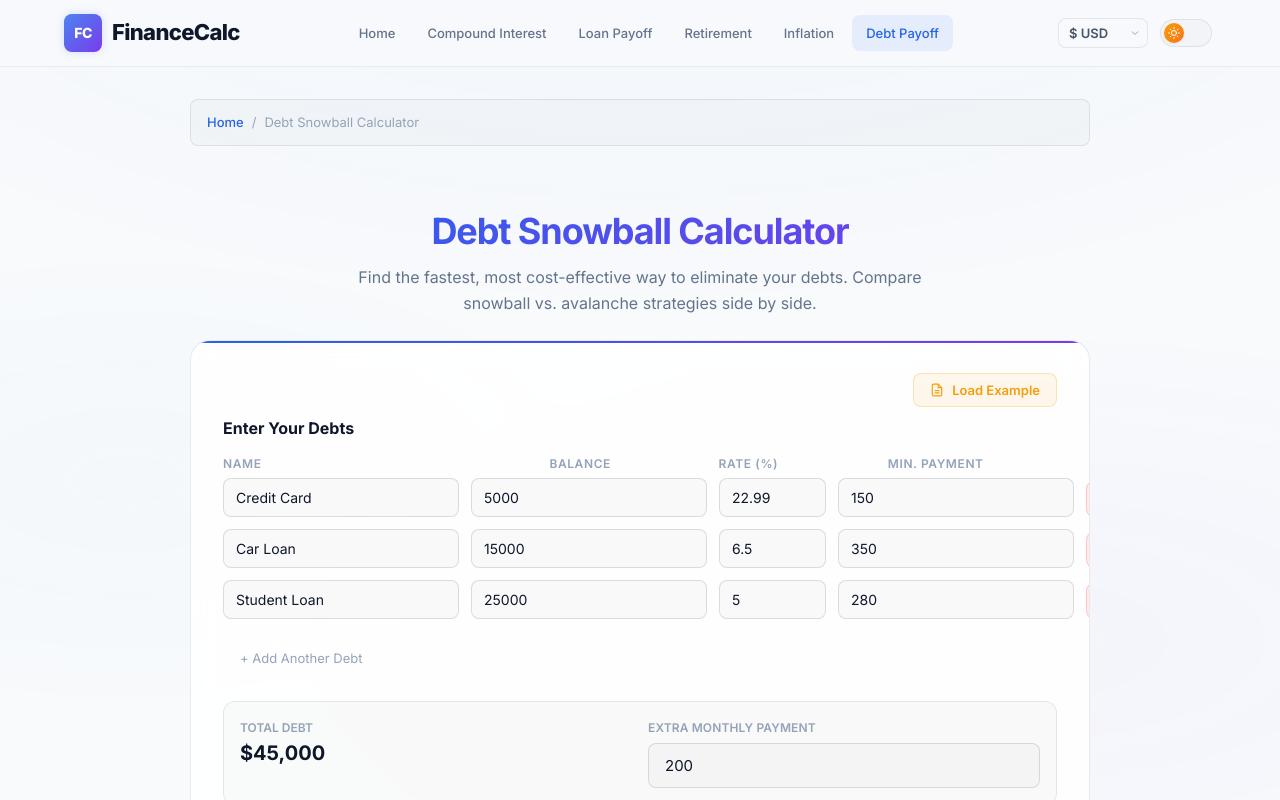
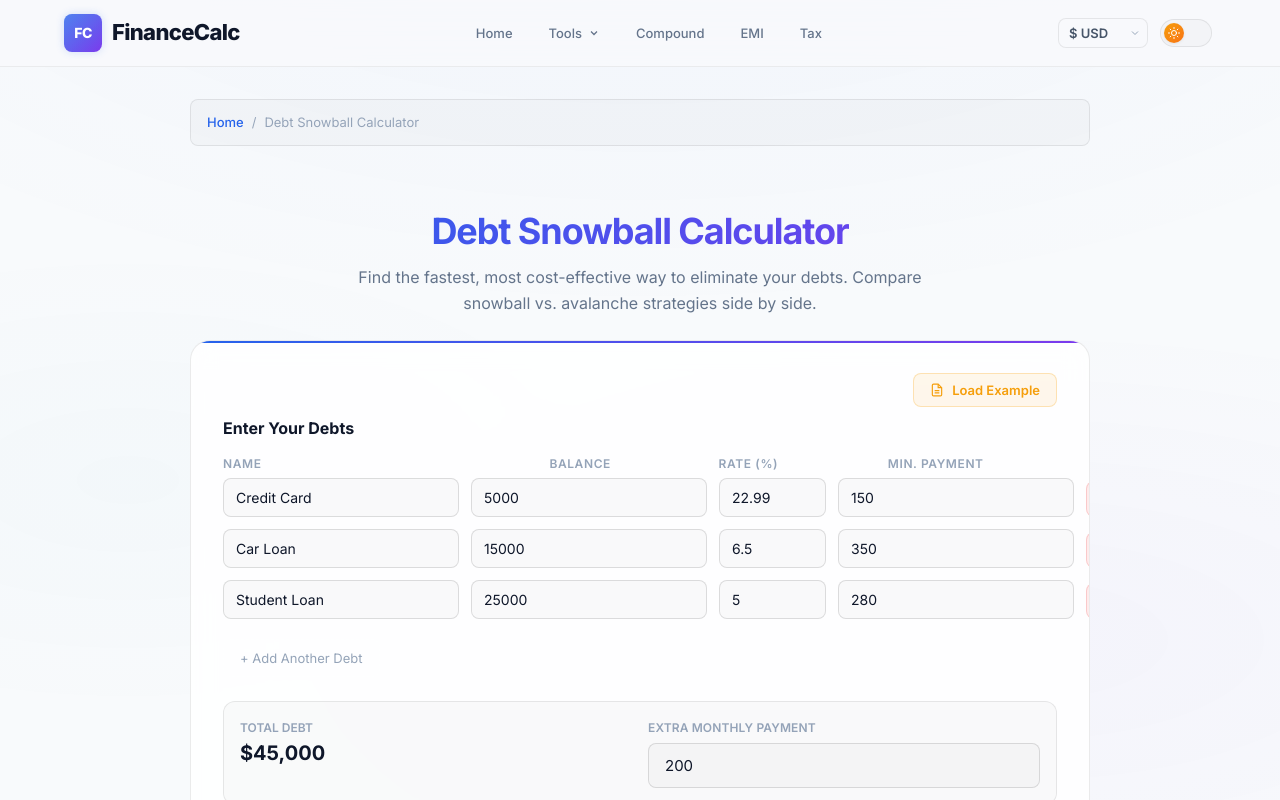
Before and after one commit to Arnav20007/new, a React (Vite) app: page /debt-snowball-calculator in a window 1280 px wide. Shown: the top 800 px of the page. Built offline with nearby package versions, Linux system fonts and the light colour scheme.

Commit message:
Fix header overflow with dropdown, update SEO titles, and relax input validation to allow decimals

```diff
--- a/src/components/Layout/Header.jsx
+++ b/src/components/Layout/Header.jsx
@@ -6,14 +6,25 @@ import CurrencySelector from '../common/CurrencySelector';
 const navLinks = [
     { path: '/', label: 'Home' },
     { path: '/compound-interest-calculator', label: 'Compound Interest' },
+    { path: '/emi-calculator', label: 'EMI Calculator' },
+    { path: '/india-tax-calculator', label: 'India Tax' },
+];
+
+const allTools = [
+    { path: '/compound-interest-calculator', label: 'Compound Interest' },
     { path: '/loan-payoff-calculator', label: 'Loan Payoff' },
     { path: '/retirement-calculator', label: 'Retirement' },
     { path: '/inflation-calculator', label: 'Inflation' },
     { path: '/debt-snowball-calculator', label: 'Debt Payoff' },
+    { path: '/sip-calculator', label: 'SIP Calculator' },
+    { path: '/emi-calculator', label: 'EMI Calculator' },
+    { path: '/india-tax-calculator', label: 'India Tax' },
+    { path: '/credit-card-payoff-calculator', label: 'Credit Card Payoff' },
 ];
 
 export default function Header() {
     const [mobileOpen, setMobileOpen] = useState(false);
+    const [toolsOpen, setToolsOpen] = useState(false);
     const { theme, toggleTheme } = useTheme();
 
     return (
@@ -26,12 +37,27 @@ export default function Header() {
                     </Link>
 
                     <nav className="header-nav">
-                        {navLinks.map(link => (
-                            <NavLink key={link.path} to={link.path} end={link.path === '/'}
-                                className={({ isActive }) => isActive ? 'active' : ''}>
-                                {link.label}
-                            </NavLink>
-                        ))}
+                        <NavLink to="/" end className={({ isActive }) => isActive ? 'active' : ''}>Home</NavLink>
+
+                        <div className={`tools-dropdown ${toolsOpen ? 'open' : ''}`}
+                            onMouseEnter={() => setToolsOpen(true)}
+                            onMouseLeave={() => setToolsOpen(false)}>
+                            <button className="dropdown-trigger" type="button">
+                                Tools
+                                <svg width="12" height="12" viewBox="0 0 24 24" fill="none" stroke="currentColor" strokeWidth="2.5"><polyline points="6,9 12,15 18,9" /></svg>
+                            </button>
+                            <div className="dropdown-menu">
+                                {allTools.map(tool => (
+                                    <Link key={tool.path} to={tool.path} onClick={() => setToolsOpen(false)}>
+                                        {tool.label}
+                                    </Link>
+                                ))}
+                            </div>
+                        </div>
+
+                        <NavLink to="/compound-interest-calculator" className={({ isActive }) => isActive ? 'active' : ''}>Compound</NavLink>
+                        <NavLink to="/emi-calculator" className={({ isActive }) => isActive ? 'active' : ''}>EMI</NavLink>
+                        <NavLink to="/india-tax-calculator" className={({ isActive }) => isActive ? 'active' : ''}>Tax</NavLink>
                     </nav>
 
                     <div className="header-actions">
@@ -105,11 +131,13 @@ export default function Header() {
                     </div>
 
                     <nav className="mobile-nav-links">
-                        {navLinks.map(link => (
-                            <NavLink key={link.path} to={link.path} end={link.path === '/'}
+                        <NavLink to="/" end className={({ isActive }) => isActive ? 'active' : ''} onClick={() => setMobileOpen(false)}>Home</NavLink>
+                        <div style={{ padding: '0.75rem 1rem', fontSize: '0.75rem', color: 'var(--text-muted)', fontWeight: 700, textTransform: 'uppercase', letterSpacing: '0.1em' }}>All Calculators</div>
+                        {allTools.map(tool => (
+                            <NavLink key={tool.path} to={tool.path}
                                 className={({ isActive }) => isActive ? 'active' : ''}
                                 onClick={() => setMobileOpen(false)}>
-                                {link.label}
+                                {tool.label}
                             </NavLink>
                         ))}
                     </nav>
--- a/src/components/common/ValidatedInput.jsx
+++ b/src/components/common/ValidatedInput.jsx
@@ -59,7 +59,7 @@ export default function ValidatedInput({
                     onPaste={handlePaste}
                     min={min}
                     max={max}
-                    step={step}
+                    step={step || 'any'}
                     required={required}
                     disabled={disabled}
                     autoComplete="off"
--- a/src/index.css
+++ b/src/index.css
@@ -462,19 +462,32 @@ p {
 .header-nav {
   display: flex;
   align-items: center;
-  gap: 0.25rem;
-}
-
-.header-nav a {
+  gap: 0.5rem;
+}
+
+.header-nav a,
+.dropdown-trigger {
   color: var(--text-tertiary);
   font-size: 0.8125rem;
   font-weight: 500;
   padding: 0.5rem 0.875rem;
   border-radius: var(--radius-sm);
   transition: all var(--transition-fast);
-}
-
-.header-nav a:hover {
+  display: flex;
+  align-items: center;
+  gap: 0.375rem;
+}
+
+.dropdown-trigger {
+  background: none;
+  border: none;
+  cursor: pointer;
+  font-family: inherit;
+}
+
+.header-nav a:hover,
+.dropdown-trigger:hover,
+.tools-dropdown.open .dropdown-trigger {
   color: var(--text-primary);
   background: var(--bg-glass-hover);
 }
@@ -482,6 +495,54 @@ p {
 .header-nav a.active {
   color: var(--accent-primary);
   background: rgba(59, 130, 246, 0.1);
+}
+
+/* Tools Dropdown */
+.tools-dropdown {
+  position: relative;
+}
+
+.dropdown-menu {
+  position: absolute;
+  top: 100%;
+  left: 50%;
+  transform: translateX(-50%) translateY(10px);
+  width: 260px;
+  background: var(--bg-card);
+  backdrop-filter: blur(20px);
+  border: 1px solid var(--border-primary);
+  border-radius: var(--radius-md);
+  box-shadow: var(--shadow-xl);
+  padding: 0.625rem;
+  opacity: 0;
+  visibility: hidden;
+  transition: all 0.2s cubic-bezier(0.16, 1, 0.3, 1);
+  z-index: 1000;
+  display: grid;
+  grid-template-columns: 1fr;
+  gap: 0.25rem;
+}
+
+.tools-dropdown:hover .dropdown-menu,
+.tools-dropdown.open .dropdown-menu {
+  opacity: 1;
+  visibility: visible;
+  transform: translateX(-50%) translateY(5px);
+}
+
+.dropdown-menu a {
+  padding: 0.625rem 0.875rem;
+  font-size: 0.8125rem;
+  color: var(--text-secondary);
+  border-radius: var(--radius-sm);
+  transition: all 0.2s;
+  white-space: nowrap;
+}
+
+.dropdown-menu a:hover {
+  background: rgba(59, 130, 246, 0.1);
+  color: var(--accent-primary);
+  padding-left: 1.125rem;
 }
 
 .mobile-menu-btn {
@@ -1762,6 +1823,20 @@ p {
 }
 
 /* ========== RESPONSIVE ========== */
+@media (max-width: 1100px) {
+  .header-nav {
+    display: none;
+  }
+
+  .mobile-menu-btn {
+    display: flex;
+  }
+
+  .mobile-nav {
+    display: block;
+  }
+}
+
 @media (max-width: 768px) {
   h1 {
     font-size: 1.75rem;
@@ -1796,18 +1871,6 @@ p {
     flex-direction: column;
     gap: 0.5rem;
     text-align: center;
-  }
-
-  .header-nav {
-    display: none;
-  }
-
-  .mobile-menu-btn {
-    display: flex;
-  }
-
-  .mobile-nav {
-    display: block;
   }
 
   .results-summary {
--- a/src/pages/CompoundInterestCalculator.jsx
+++ b/src/pages/CompoundInterestCalculator.jsx
@@ -179,7 +179,7 @@ export default function CompoundInterestCalculator() {
     return (
         <div className="calculator-page">
             <SEOHead
-                title="Compound Interest Calculator — Free Investment Growth Tool"
+                title="Compound Interest Calculator — Plan Your Savings | FinanceCalc"
                 description="Calculate compound interest with monthly contributions. See annual breakdowns, total returns, and chart projections. Free, accurate, and instantly downloadable."
                 canonical="/compound-interest-calculator"
                 faqSchema={faqs}
--- a/src/pages/CreditCardPayoffCalculator.jsx
+++ b/src/pages/CreditCardPayoffCalculator.jsx
@@ -66,8 +66,8 @@ export default function CreditCardPayoffCalculator() {
     return (
         <div className="calculator-page">
             <SEOHead
-                title="Credit Card Payoff Calculator — Plan Your Debt-Free Journey"
-                description="Find out how long it will take to pay off your credit card debt and how much interest you can save by increasing your monthly payments."
+                title="Credit Card Payoff Calculator — Debt Free Plan | FinanceCalc"
+                description="Plan your path to zero balance and see how much interest you can save by optimizing your monthly payments. Escape the high-interest cycle today."
                 canonical="/credit-card-payoff-calculator"
             />
             <nav className="breadcrumbs"><Link to="/">Home</Link><span>/</span><span>Credit Card Payoff Calculator</span></nav>
--- a/src/pages/DebtSnowballCalculator.jsx
+++ b/src/pages/DebtSnowballCalculator.jsx
@@ -144,7 +144,7 @@ export default function DebtSnowballCalculator() {
     return (
         <div className="calculator-page">
             <SEOHead
-                title="Debt Snowball Calculator — Optimize Your Debt Payoff Strategy"
+                title="Debt Snowball & Avalanche Calculator | FinanceCalc"
                 description="Compare snowball vs. avalanche debt payoff methods. See how much interest you can save, get an optimized payoff order, and become debt-free faster."
                 canonical="/debt-snowball-calculator"
                 faqSchema={faqs}
--- a/src/pages/EMICalculator.jsx
+++ b/src/pages/EMICalculator.jsx
@@ -67,8 +67,8 @@ export default function EMICalculator() {
     return (
         <div className="calculator-page">
             <SEOHead
-                title="EMI Calculator — Calculate Home, Personal & Car Loan EMI"
-                description="Use our free EMI calculator to find your monthly loan payments, total interest, and complete repayment schedule."
+                title="EMI Calculator — Home, Car & Personal Loan | FinanceCalc"
+                description="Use our free EMI calculator to find your monthly loan payments, total interest, and complete repayment schedule. Supports home, car, and personal loans."
                 canonical="/emi-calculator"
             />
             <nav className="breadcrumbs"><Link to="/">Home</Link><span>/</span><span>EMI Calculator</span></nav>
--- a/src/pages/IndiaTaxCalculator.jsx
+++ b/src/pages/IndiaTaxCalculator.jsx
@@ -56,8 +56,8 @@ export default function IndiaTaxCalculator() {
     return (
         <div className="calculator-page">
             <SEOHead
-                title="India Income Tax Calculator FY 2024-25 (AY 2025-26)"
-                description="Free India Income Tax calculator for New Regime FY 2024-25. Calculate your tax liability, rebate, and take-home salary instantly."
+                title="Income Tax Calculator India (FY 2024-25) | FinanceCalc"
+                description="Free India Income Tax calculator for New Regime FY 2024-25 (AY 2025-26). Calculate your tax liability, rebate, and take-home salary instantly."
                 canonical="/india-tax-calculator"
             />
             <nav className="breadcrumbs"><Link to="/">Home</Link><span>/</span><span>India Tax Calculator</span></nav>
--- a/src/pages/InflationCalculator.jsx
+++ b/src/pages/InflationCalculator.jsx
@@ -120,7 +120,7 @@ export default function InflationCalculator() {
 
     return (
         <div className="calculator-page">
-            <SEOHead title="Inflation Calculator — Purchasing Power Analysis" description="See how inflation erodes your purchasing power over time." canonical="/inflation-calculator" faqSchema={faqs} />
+            <SEOHead title="Inflation Calculator — Purchasing Power Loss | FinanceCalc" description="Understand how inflation erodes your purchasing power and see how much your money will be worth in the future with our free professional inflation tool." canonical="/inflation-calculator" faqSchema={faqs} />
             <nav className="breadcrumbs"><Link to="/">Home</Link><span>/</span><span>Inflation Calculator</span></nav>
             <section className="calculator-hero"><h1>Inflation Calculator</h1><p className="hero-subtitle">Understand how inflation silently erodes your purchasing power and plan accordingly.</p></section>
 
--- a/src/pages/LoanPayoffCalculator.jsx
+++ b/src/pages/LoanPayoffCalculator.jsx
@@ -144,7 +144,7 @@ export default function LoanPayoffCalculator() {
 
     return (
         <div className="calculator-page">
-            <SEOHead title="Loan Payoff Calculator — Free Amortization Schedule Tool" description="Calculate your loan payoff timeline with a complete amortization schedule." canonical="/loan-payoff-calculator" faqSchema={faqs} />
+            <SEOHead title="Loan Payoff & Amortization Calculator | FinanceCalc" description="Calculate your loan payoff timeline with a complete amortization schedule and see how extra payments can save you thousands in interest." canonical="/loan-payoff-calculator" faqSchema={faqs} />
             <nav className="breadcrumbs"><Link to="/">Home</Link><span>/</span><span>Loan Payoff Calculator</span></nav>
 
             <section className="calculator-hero">
--- a/src/pages/RetirementCalculator.jsx
+++ b/src/pages/RetirementCalculator.jsx
@@ -140,7 +140,7 @@ export default function RetirementCalculator() {
 
     return (
         <div className="calculator-page">
-            <SEOHead title="Retirement Calculator — Free Retirement Savings Projection" description="Calculate how much you need to retire comfortably." canonical="/retirement-calculator" faqSchema={faqs} />
+            <SEOHead title="Retirement Calculator — Plan Your Nest Egg | FinanceCalc" description="Calculate how much you need to retire comfortably. Project your retirement nest egg and estimate your future monthly income based on your savings strategy." canonical="/retirement-calculator" faqSchema={faqs} />
             <nav className="breadcrumbs"><Link to="/">Home</Link><span>/</span><span>Retirement Calculator</span></nav>
             <section className="calculator-hero"><h1>Retirement Calculator</h1><p className="hero-subtitle">Project your retirement nest egg and estimate your future monthly income. Start planning your financial independence today.</p></section>
 
--- a/src/pages/SIPCalculator.jsx
+++ b/src/pages/SIPCalculator.jsx
@@ -69,8 +69,8 @@ export default function SIPCalculator() {
     return (
         <div className="calculator-page">
             <SEOHead
-                title="SIP Calculator — Estimate Mutual Fund Returns"
-                description="Calculate the future value of your Systematic Investment Plan (SIP) in mutual funds with our free tool."
+                title="SIP Calculator — Mutual Fund SIP Returns | FinanceCalc"
+                description="Estimate the future value of your Systematic Investment Plan (SIP) in mutual funds with our free tool. Includes charts and yearly breakdown."
                 canonical="/sip-calculator"
             />
             <nav className="breadcrumbs"><Link to="/">Home</Link><span>/</span><span>SIP Calculator</span></nav>
```
Also changed, not shown: 43 other files (tests, documents, lock files or other folders).
